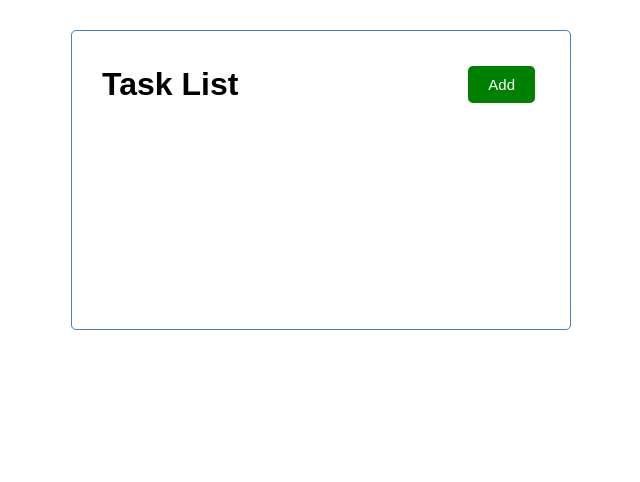
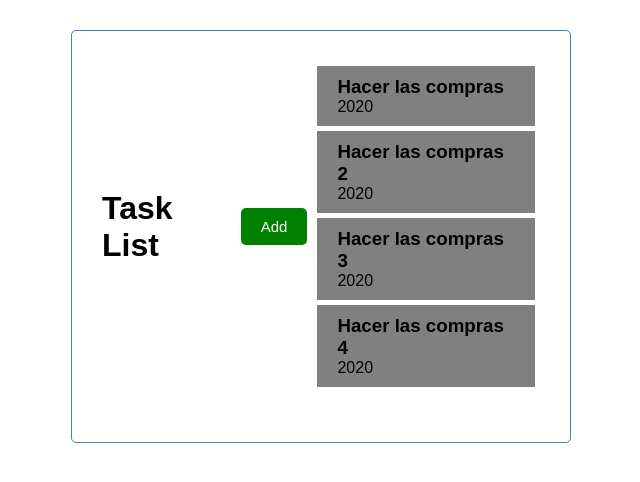
Before and after one commit to NDeleo94/TaskList, an Angular app: page / in a window 1280 px wide. Shown: the top 482 px of the page, without its empty margins (319-959 px from the left). Built offline with nearby package versions, Linux system fonts and the light colour scheme.

Commit message:
Task List Added

```diff
--- /dev/null
+++ b/src/app/Task.ts
@@ -0,0 +1,6 @@
+export interface Task {
+  id?: number;
+  text: string;
+  day: string;
+  reminder: boolean;
+}
--- a/src/app/components/header/header.component.html
+++ b/src/app/components/header/header.component.html
@@ -1,4 +1,5 @@
 <header>
     <h1>{{title}}</h1>
     <app-button text="Add" color="green" (btnClick)="toggleAddTask()"></app-button>
+    <app-tasks></app-tasks>
 </header>
--- /dev/null
+++ b/src/app/components/task-item/task-item.component.css
@@ -0,0 +1,16 @@
+.task {
+  background-color: gray;
+  margin: 5px;
+  padding: 10px 20px;
+  cursor: pointer;
+}
+
+.task.reminder {
+  border-left: 5px solid green;
+}
+
+.task h3 {
+  display: flex;
+  align-items: center;
+  justify-content: space-between;
+}
--- /dev/null
+++ b/src/app/components/task-item/task-item.component.html
@@ -0,0 +1,4 @@
+<div class="task">
+  <h3>{{ task.text }}</h3>
+  <p>{{ task.day }}</p>
+</div>
--- /dev/null
+++ b/src/app/components/task-item/task-item.component.ts
@@ -0,0 +1,16 @@
+import { Component, OnInit, Input } from '@angular/core';
+import { TASKS } from 'src/app/mock-task';
+import { Task } from 'src/app/Task';
+
+@Component({
+  selector: 'app-task-item',
+  templateUrl: './task-item.component.html',
+  styleUrls: ['./task-item.component.css'],
+})
+export class TaskItemComponent implements OnInit {
+  @Input() task: Task = TASKS[0];
+
+  constructor() {}
+
+  ngOnInit(): void {}
+}
--- /dev/null
+++ b/src/app/components/tasks/tasks.component.html
@@ -0,0 +1 @@
+<app-task-item *ngFor="let task of tasks" [task]="task"> </app-task-item>
--- /dev/null
+++ b/src/app/components/tasks/tasks.component.ts
@@ -0,0 +1,16 @@
+import { Component, OnInit } from '@angular/core';
+import { TASKS } from 'src/app/mock-task';
+import { Task } from 'src/app/Task';
+
+@Component({
+  selector: 'app-tasks',
+  templateUrl: './tasks.component.html',
+  styleUrls: ['./tasks.component.css'],
+})
+export class TasksComponent implements OnInit {
+  tasks: Task[] = TASKS;
+
+  constructor() {}
+
+  ngOnInit(): void {}
+}
--- /dev/null
+++ b/src/app/mock-task.ts
@@ -0,0 +1,27 @@
+import { Task } from './Task';
+export const TASKS: Task[] = [
+  {
+    id: 1,
+    text: 'Hacer las compras',
+    day: '2020',
+    reminder: true,
+  },
+  {
+    id: 2,
+    text: 'Hacer las compras 2',
+    day: '2020',
+    reminder: true,
+  },
+  {
+    id: 3,
+    text: 'Hacer las compras 3 ',
+    day: '2020',
+    reminder: true,
+  },
+  {
+    id: 4,
+    text: 'Hacer las compras 4',
+    day: '2020',
+    reminder: true,
+  },
+];
```
Also changed, not shown: src/app/app.module.ts (+6 -2 lines), src/app/components/tasks/tasks.component.css (added), 2 other files (tests, documents, lock files or other folders).
